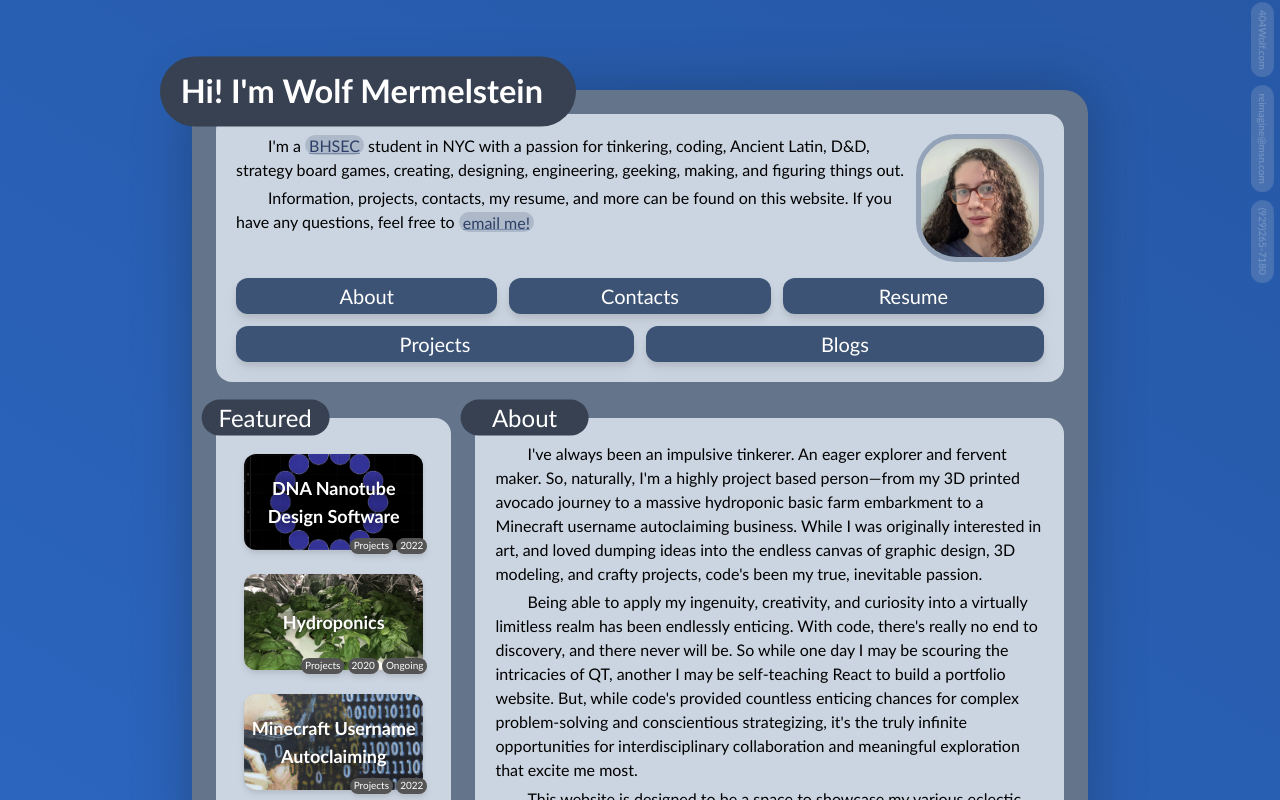
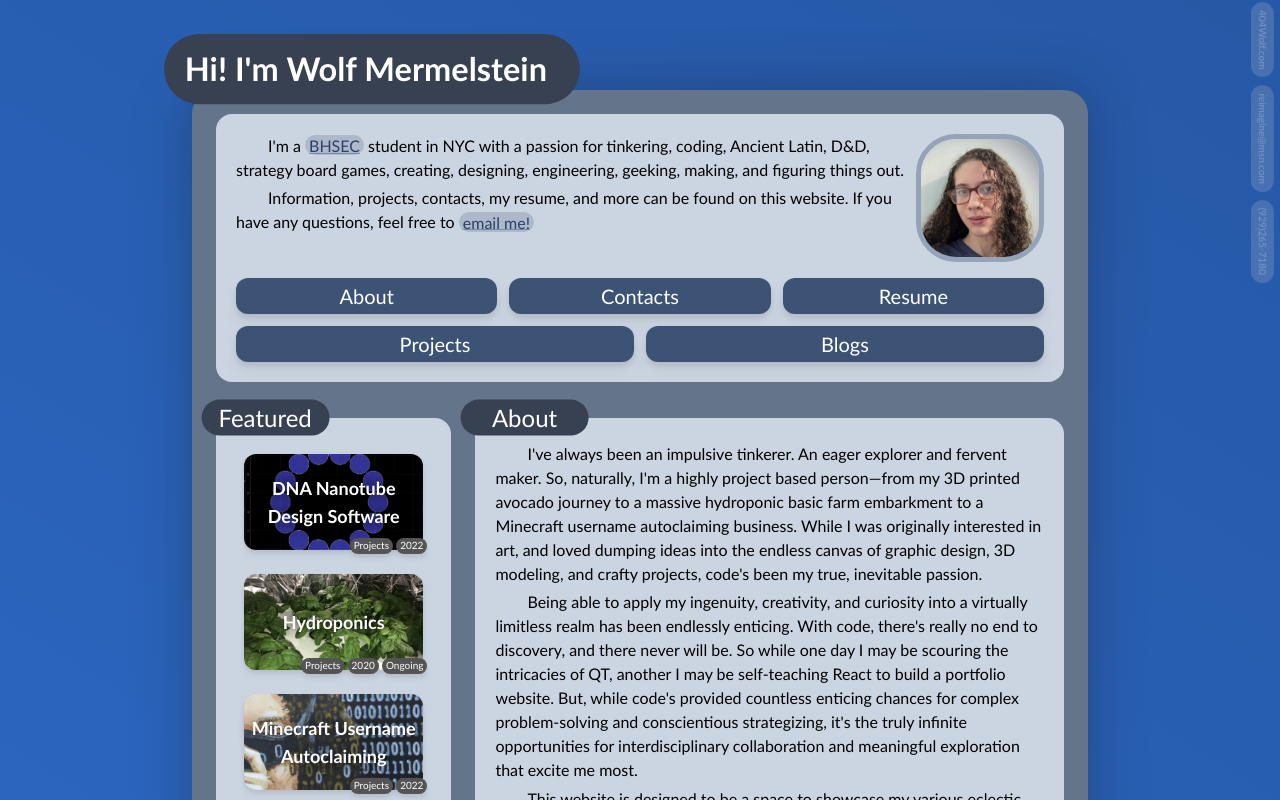
Before and after one commit to 404Wolf/404Wolf.com, a Next.js app: page / in a window 1280 px wide. Shown: the top 800 px of the page. Built offline with nearby package versions, Linux system fonts and the light colour scheme.

Commit message:
Fix top header alignment

```diff
--- a/src/layouts/MainLayout.tsx
+++ b/src/layouts/MainLayout.tsx
@@ -22,11 +22,11 @@ const MainLayout = ({ children,
 
     return (
         <div>
-            <div className={`pt-6 sm:pt-8 duration-100 ${blurred ? "blur-sm contrast-75" : ""}`}>
+            <div className={`relative pt-6 sm:pt-8 duration-100 ${blurred ? "blur-sm contrast-75" : ""}`}>
                 {title &&
                     <div>
                         <Link href="/">
-                            <div className={`absolute bg-gray-700 text-white rounded-3xl sm:rounded-full py-1 md:py-2 sm:py-[6px] px-4 ${titleWidth} scale-[120%] lg:scale-[130%] translate-x-2 sm:translate-x-[1rem] -translate-y-7 sm:-translate-y-[2.5rem] lg:-translate-y-[1.6rem] text-[1rem] sm:text-[25px] font-bold z-50`}>
+                            <div className={`absolute -top-[6px] md:-top-4 left-0 bg-gray-700 text-white rounded-3xl sm:rounded-full py-1 md:py-2 sm:py-[6px] px-4 ${titleWidth} scale-[130%] text-[1rem] sm:text-[25px] font-bold z-50`}>
                                 {title}
                             </div>
                         </Link>
--- a/src/pages/about.tsx
+++ b/src/pages/about.tsx
@@ -102,8 +102,6 @@ const About = () => {
                 <p className="mb-2 mt-2">
                     This area is still in progress. For now, check out my <Link href="/resume" className="underline text-blue-900">resume</Link> for information on my experiences/vocational history.
                 </p>
-                {/* <ul className="list-disc ml-8">
-                </ul> */}
             </Tile>
 
         </MainLayout>
--- a/src/pages/index.tsx
+++ b/src/pages/index.tsx
@@ -80,7 +80,7 @@ const Home = ({ posts }: HomeProps) => {
             </Head>
             <MainLayout
                 title={<Greeter />}
-                titleWidth="w-[13.5rem] sm:w-[20rem]"
+                titleWidth="w-[13.5rem] sm:w-[20rem] translate-x-5"
                 headerChildren={headerChildren}
             >
                 <div className="flex flex-col gap-7">
```
